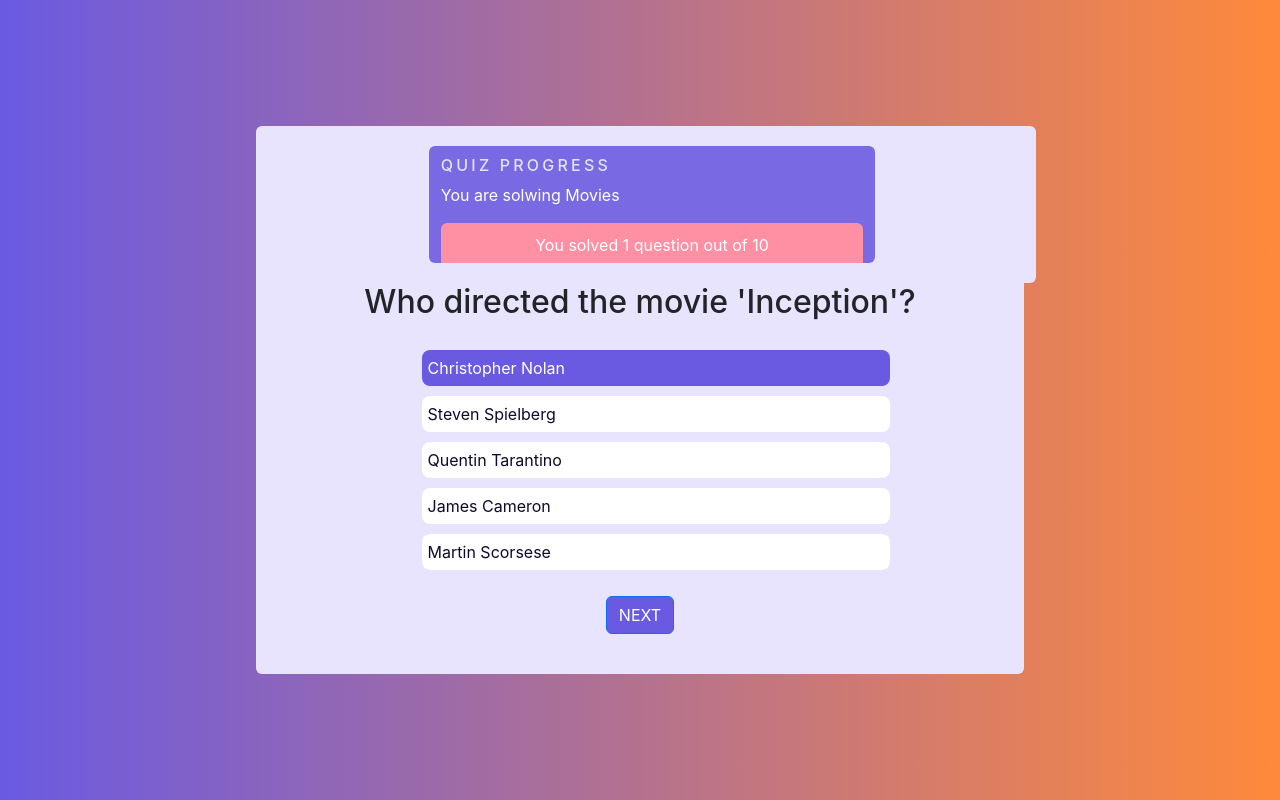
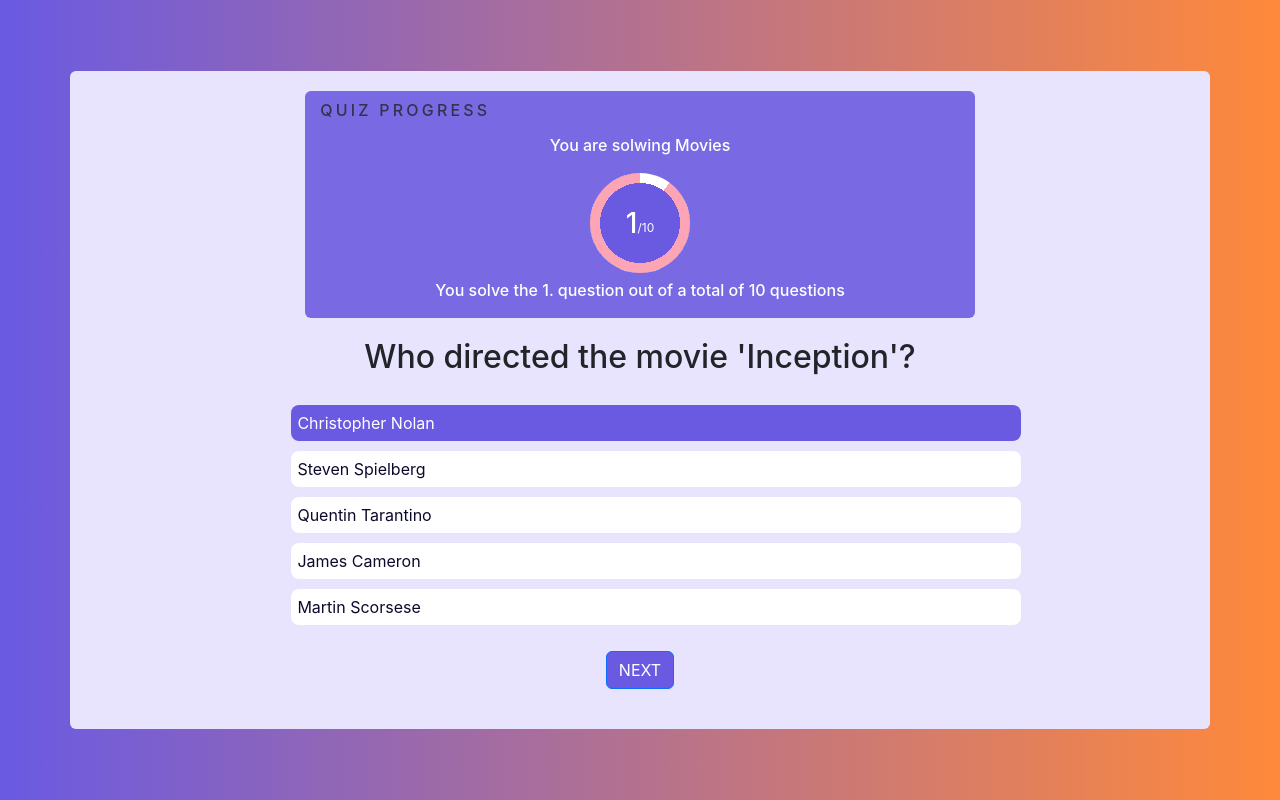
Before and after one commit to piole007/quiz-app, a React (Create React App) app: page /quiz/culture in a window 1280 px wide. Built offline with nearby package versions, Linux system fonts and the light colour scheme.

Commit message:
new componemen quizProgress and added progress circle

```diff
--- a/src/App.css
+++ b/src/App.css
@@ -7,6 +7,7 @@
   --secondary-color: #ff8fa3;
   --opacity-secondary: #fea5b5;
   --text-secondary: #0c0a2b;
+  --value: attr(data-value);
 }
 
 body {
--- a/src/components/questions/Questions.css
+++ b/src/components/questions/Questions.css
@@ -1,7 +1,6 @@
 .container {
   align-items: center;
   justify-content: center;
-  width: 60vw;
   border-radius: 6px;
   background: var(--container-bg);
 }
--- a/src/components/questions/Questions.js
+++ b/src/components/questions/Questions.js
@@ -69,9 +69,7 @@
       style={{ background: "var(--container-bg)" }}
     >
       {!showResult ? (<>
-        <div className="container d-flex flex-column justify-content-center align-items-center">
       <QuizProgress questionsLength={questions.length} currentQuestion={currentQuestion} quizTitle={quizTitle} />
-      </div>
       <h2>{question}</h2>
       <div className="quiz-choices">
         <ul>
--- a/src/components/quizProgress/QuizProgress.css
+++ b/src/components/quizProgress/QuizProgress.css
@@ -1,26 +1,57 @@
-.container-sm {
+.quiz-progress-title {
+  text-transform: uppercase;
+  font-size: 1rem;
+  padding-top: 10px;
+  opacity: 80%;
+  letter-spacing: 0.2rem;
+  margin-left: 15px;
+}
+
+.progress-box {
+  width: 50%;
+  background: var(--secondary-color);
+  border-top-left-radius: 6px;
+  border-top-right-radius: 6px;
+  padding: 10px;
+}
+
+.main-box {
   background: var(--opacity-primary);
-  color: var(--text-primary);
   width: 60%;
   margin: 20px;
   border-radius: 6px;
 }
 
-.quiz-progress-title {
-  text-transform: uppercase;
+.progress-circle {
+  --percentage: var(--value);
+  width: 100px;
+  height: 100px;
+  border-radius: 50%;
+  background: radial-gradient(
+      closest-side,
+      var(--primary-color) 80%,
+      transparent 0 99.9%,
+      white 0
+    ),
+    conic-gradient(
+      var(--text-primary) calc(var(--percentage) * 1%),
+      var(--opacity-secondary) 0
+    );
+}
+.progress-big {
+  font-size: 1.75rem;
+  font-weight: 500;
+  color: var(--text-primary);
+}
+.progress-mini {
+  font-size: 0.75rem;
+  font-weight: 400;
+  color: var(--text-primary);
+  margin-top: 10px;
+}
+.progress-detail {
   font-size: 1rem;
-  padding-top: 10px;
-  opacity: 80%;
-  letter-spacing: .2rem;
+  font-weight: 500;
+  color: var(--text-primary);
+  margin-top: 5px;
 }
-
-
-
-.progress-box {
-  height: 40px;
-  text-align: center;
-  background: var(--secondary-color);
-  border-top-left-radius: 6px;
-  border-top-right-radius: 6px;
-  padding: 10px;
-}
--- a/src/components/quizProgress/QuizProgress.js
+++ b/src/components/quizProgress/QuizProgress.js
@@ -1,17 +1,36 @@
-import React from 'react'
-import  './QuizProgress.css'
+import React from "react";
+import "./QuizProgress.css";
+import { useState } from "react";
 
-const QuizProgress = ({questionsLength, currentQuestion, quizTitle}) => {
+const QuizProgress = ({ questionsLength, currentQuestion, quizTitle }) => {
+  // const [time, setTime] = useState(30);
+  // const [isResult, setIsResult] = useState(false);
+
   return (
-    <div className='container-sm d-flex justify-content-center flex-column'>
-        <h2 className='quiz-progress-title'>Quiz progress</h2>
-        <p>You are solwing {quizTitle}</p>
-        <div className='progress-box'>
-        <p> You solved {currentQuestion +1} question out of {questionsLength}</p>
+    <div className="main-box">
+      <h2 className="quiz-progress-title">Quiz progress</h2>
+      <div className="d-flex justify-content-center flex-column align-items-center">
+        <p className="progress-detail">You are solwing {quizTitle}</p>
+        <div className="progress-bottom d-flex justify-content-center align-items-center flex-column">
+          <div
+            className="progress-circle d-flex justify-content-center align-items-center"
+            aria-valuemin="0"
+            aria-valuemax="100"
+            style={{
+              "--value": ((currentQuestion + 1) / questionsLength) * 100,
+            }}
+          >
+            <div className="progress-big">{currentQuestion + 1}</div>
+            <div className="progress-mini">/{questionsLength}</div>
+          </div>
+          <p className="progress-detail">
+            You solve the {currentQuestion + 1}. question out of a total of{" "}
+            {questionsLength} questions
+          </p>
         </div>
+      </div>
+    </div>
+  );
+};
 
-    </div>
-  )
-}
-
-export default QuizProgress
+export default QuizProgress;
```
